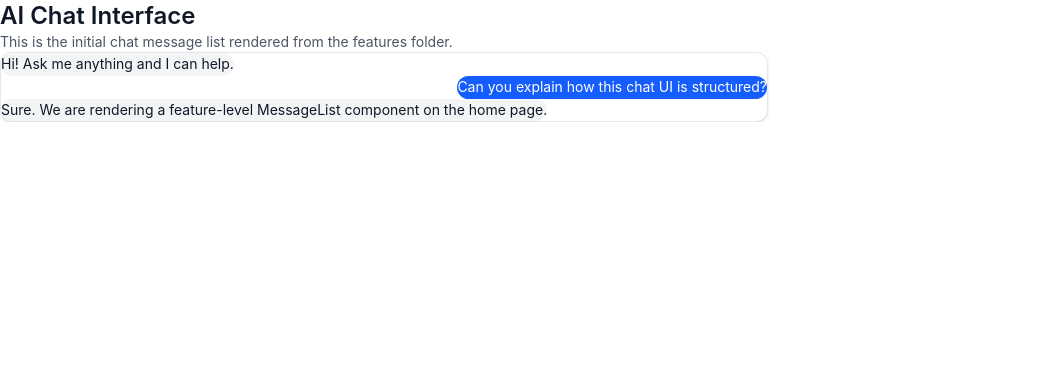
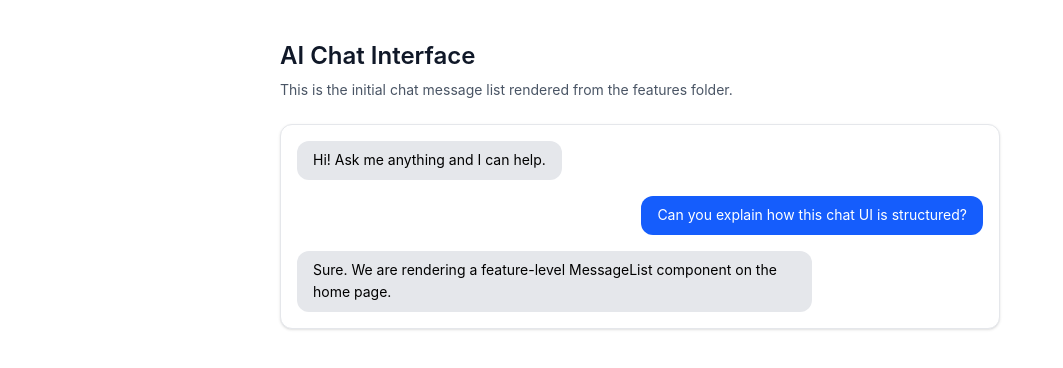
Before and after one commit to YottyHol/NMG-Chat-App, a Next.js app: page / in a window 1280 px wide. Shown: the top 368 px of the page, without its empty margins (0-1063 px from the left). Built offline with nearby package versions, Linux system fonts and the light colour scheme.

Commit message:
Tidy Styles

```diff
--- a/app/globals.css
+++ b/app/globals.css
@@ -1,8 +1,7 @@
 @import "tailwindcss";
 * {
   box-sizing: border-box;
-  padding: 0;
-  margin: 0;
+
 }
 
 html,
--- a/features/chat/components/MessageList.tsx
+++ b/features/chat/components/MessageList.tsx
@@ -10,7 +10,7 @@ export function MessageList({ messages }: MessageListProps) {
   }
 
   return (
-    <ul className="space-y-3">
+    <ul className="space-y-4">
       {messages.map((message) => {
         const isUser = message.role === 'user';
 
@@ -21,7 +21,7 @@ export function MessageList({ messages }: MessageListProps) {
           >
             <div
               className={`max-w-[75%] rounded-xl px-4 py-2 text-sm leading-relaxed ${
-                isUser ? 'bg-blue-600 text-white' : 'bg-gray-100 text-gray-900'
+                isUser ? 'bg-blue-600 text-white' : 'bg-gray-200 text-gray-1000'
               }`}
             >
               {message.content}
```
